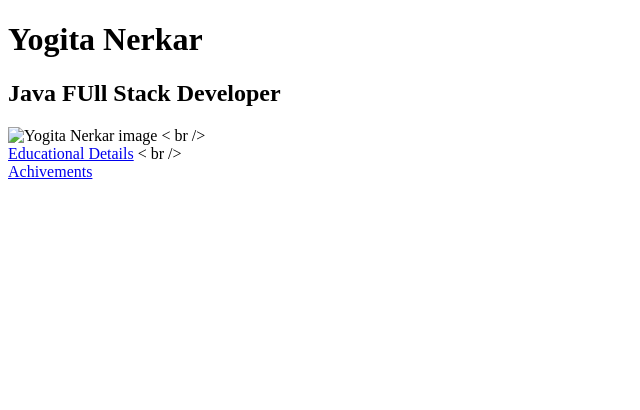
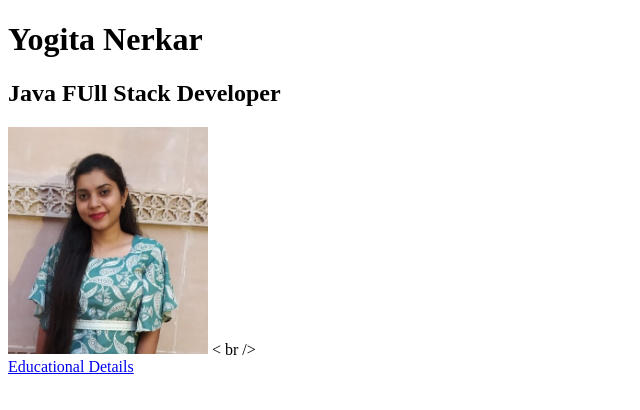
Before and after one commit to yogitanerkar/simple-portfolio, a plain HTML site: page index.html in a window 1280 px wide. Shown: the whole page, without its empty margins (0-640 px from the left). Drawn offline with Linux system fonts and the light colour scheme.

Commit message:
add code

```diff
--- a/index.html
+++ b/index.html
@@ -10,15 +10,12 @@
     <h2>Java FUll Stack Developer</h2>
 
     <img
-      src="c:\Users\yogit\OneDrive\Pictures\WhatsApp Image 2023-08-10 at 1.51.32 PM.jpeg"
+      src="WhatsApp Image 2023-08-10 at 1.51.32 PM.jpeg"
       alt="Yogita Nerkar image"
-      width="200"
+      width="200px"
     />
     < br />
     <br />
     <a href="education.html">Educational Details</a>
-    < br />
-    <br />
-    <a href="Achievements">Achivements</a>
   </body>
 </html>
```
Also changed, not shown: WhatsApp Image 2023-08-10 at 1.51.32 PM.jpeg (added).
